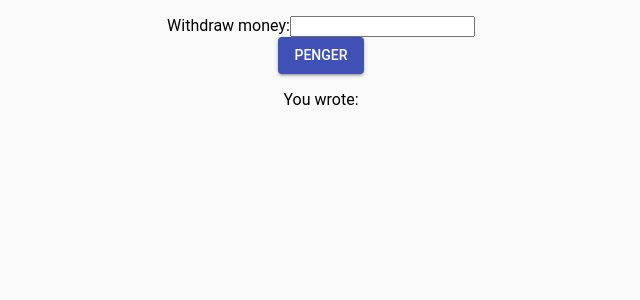
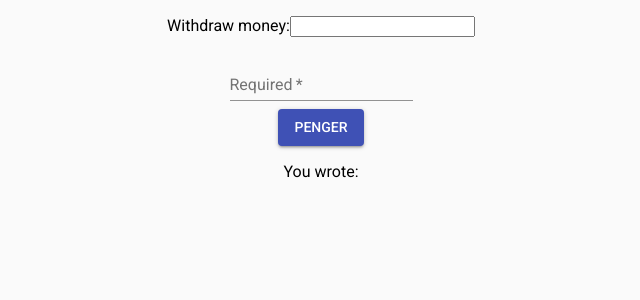
Before and after one commit to AndreasJacobsen/atm, a React (Create React App) app in the folder client/: page / in a window 1280 px wide. Shown: the top 300 px of the page, without its empty margins (319-959 px from the left). Built offline with nearby package versions, Linux system fonts and the light colour scheme; no server answers.

Commit message:
lagt til tekstfelt og constructor for dette, kan nå bare ta en bokstav av gangen i input, av en eller annen grunn

```diff
--- a/client/src/components/moneyForm.jsx
+++ b/client/src/components/moneyForm.jsx
@@ -1,18 +1,16 @@
-import React from 'react';
-import { withStyles } from '@material-ui/core/styles';
-import Button from '@material-ui/core/Button';
-import CssBaseline from '@material-ui/core/CssBaseline';
-
+import React from "react";
+import { withStyles } from "@material-ui/core/styles";
+import Button from "@material-ui/core/Button";
+import CssBaseline from "@material-ui/core/CssBaseline";
+import TextField from "@material-ui/core/TextField";
 
 class MoneyForm extends React.Component {
   constructor(props) {
     super(props);
     this.state = {
-          atmUser: {
-              name: '',
-              balance: '',
-              reason: '',
-          }
+      name: "",
+      whitdrawal: "",
+      reason: ""
     };
 
     this.handleChange = this.handleChange.bind(this);
@@ -20,7 +18,7 @@ class MoneyForm extends React.Component {
   }
 
   handleChange(event) {
-      this.setState({value: event.target.value});
+    this.setState({ value: event.target.value });
   }
 
   handleSubmit(event) {
@@ -28,21 +26,42 @@ class MoneyForm extends React.Component {
   }
 
   render() {
+    const { name, whitdrawal, reason } = this.state;
     return (
       <React.Fragment>
-        <CssBaseline /> { /*https://material-ui.com/style/css-baseline */ }
-        <form onSubmit={this.handleSubmit}>
+        <CssBaseline /> {/*https://material-ui.com/style/css-baseline */}
+        <form onSubmit={this.handleSubmit} action="/api/balance" method="POST">
           <label>
             Withdraw money:
-            <input type="number" value={this.state.value} onChange={this.handleChange} />
-          </label><br></br>
-          <Button type="submit" variant="contained" color="primary" className="Knapp">
+            <input
+              type="number"
+              value={whitdrawal}
+              onChange={this.handleChange}
+            />
+          </label>
+          <br /> {/* Bytt ut med CSS block elementer eller noe slikt */}
+          <TextField
+            required
+            id="standard-required"
+            label="Required"
+            defaultValue="Skriv navn"
+            className="tekstfelt"
+            margin="normal"
+            value={name}
+            onChange={this.handleChange}
+          />
+          <br />
+          <Button
+            type="submit"
+            variant="contained"
+            color="primary"
+            className="Knapp"
+          >
             Penger
           </Button>
         </form>
         <p>You wrote: {this.state.value}</p>
       </React.Fragment>
-
     );
   }
 }
```
Also changed, not shown: client/src/App.js (+9 -8 lines), 1 other file (tests, documents, lock files or other folders). Lines whose indentation alone changed are shown as unchanged.
